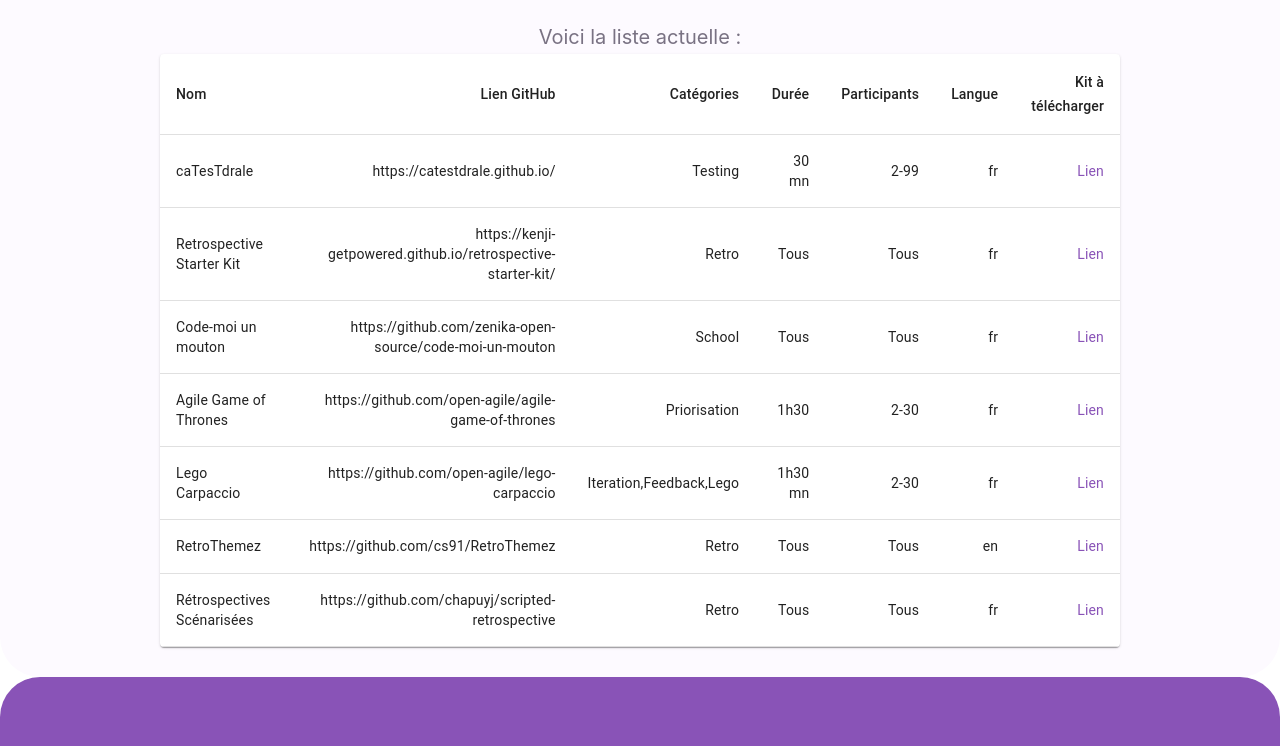
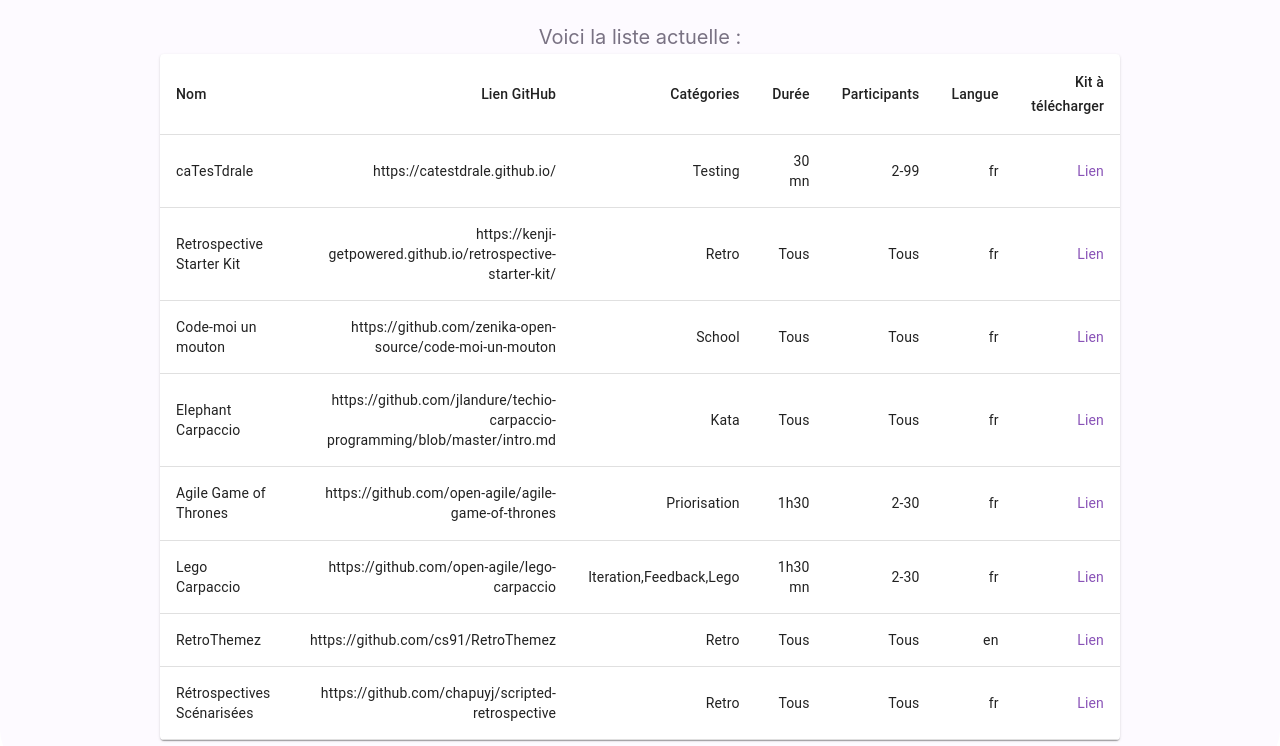
Before and after one commit to open-agile/open-agile.github.io, a Gatsby site: page / in a window 1280 px wide. Shown: the part 338-1084 px from the top of the page. Built offline with nearby package versions, Linux system fonts and the light colour scheme; Gatsby itself is replaced by a stand-in of ours.

Commit message:
Ajout du kata Elephant Carpaccio.

```diff
--- a/src/pages/index.js
+++ b/src/pages/index.js
@@ -13,6 +13,7 @@
         createData('caTesTdrale', 'https://catestdrale.github.io/', 'Testing', '30 mn', '2-99', 'fr', 'https://catestdrale.github.io/chateauCarte.pdf'),
         createData('Retrospective Starter Kit', 'https://kenji-getpowered.github.io/retrospective-starter-kit/', 'Retro', 'Tous', 'Tous', 'fr', 'http://www.filedropper.com/scrum-retrospective-starter-kit'),
         createData('Code-moi un mouton', 'https://github.com/zenika-open-source/code-moi-un-mouton', 'School', 'Tous', 'Tous', 'fr', 'https://github.com/zenika-open-source/code-moi-un-mouton/tree/master/kit-de-demarrage'),
+        createData('Elephant Carpaccio', 'https://github.com/jlandure/techio-carpaccio-programming/blob/master/intro.md', 'Kata', 'Tous', 'Tous', 'fr', 'https://github.com/jlandure/techio-carpaccio-programming/blob/master/product.md'),
         createData('Agile Game of Thrones', 'https://github.com/open-agile/agile-game-of-thrones', 'Priorisation', '1h30', '2-30', 'fr', 'https://github.com/open-agile/agile-game-of-thrones/tree/master/long_version_got'),
         createData('Lego Carpaccio', 'https://github.com/open-agile/lego-carpaccio', 'Iteration,Feedback,Lego', '1h30 mn', '2-30', 'fr', 'https://github.com/open-agile/lego-carpaccio'),
         createData('RetroThemez', 'https://github.com/cs91/RetroThemez', 'Retro', 'Tous', 'Tous', 'en', 'https://github.com/cs91/RetroThemez'),
```
